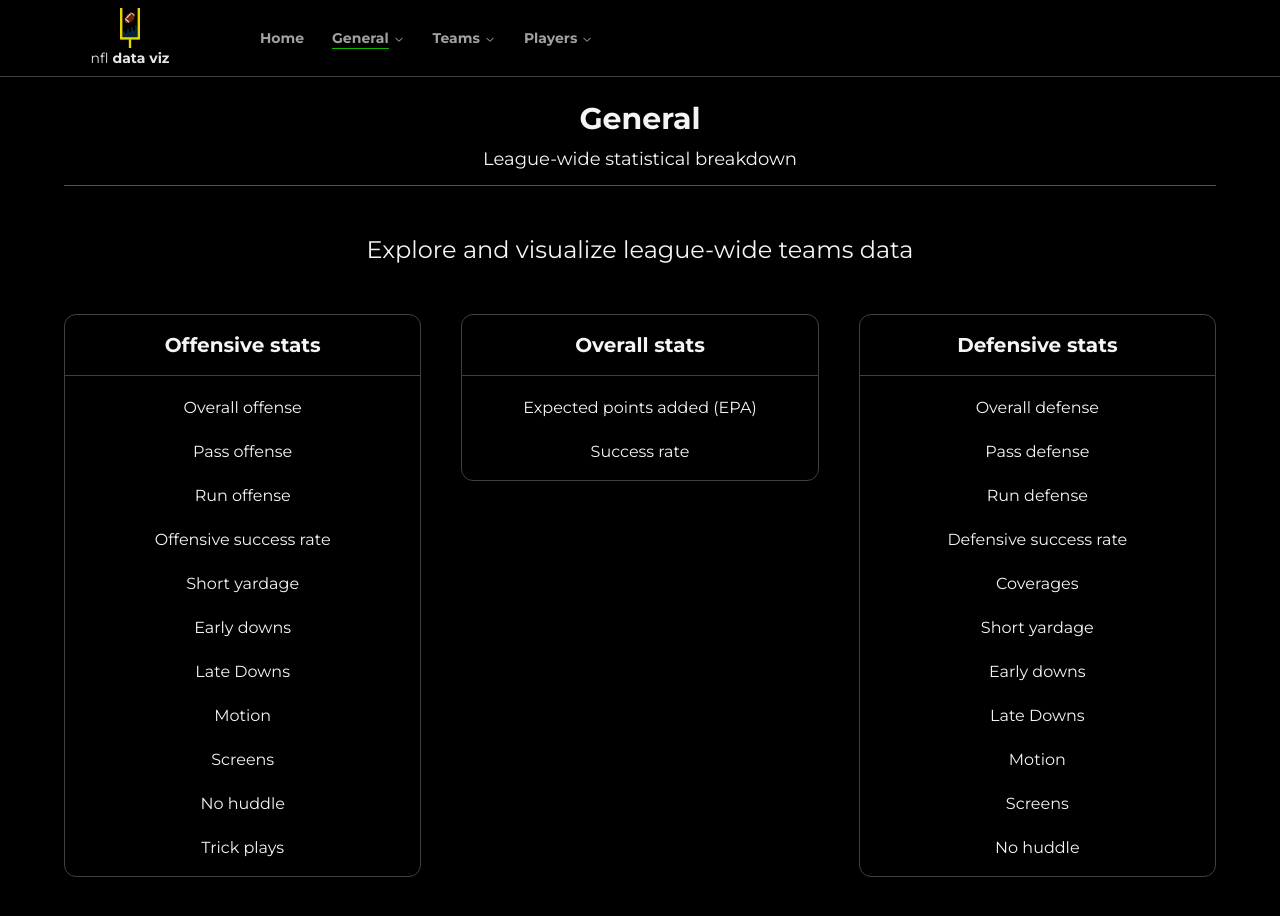
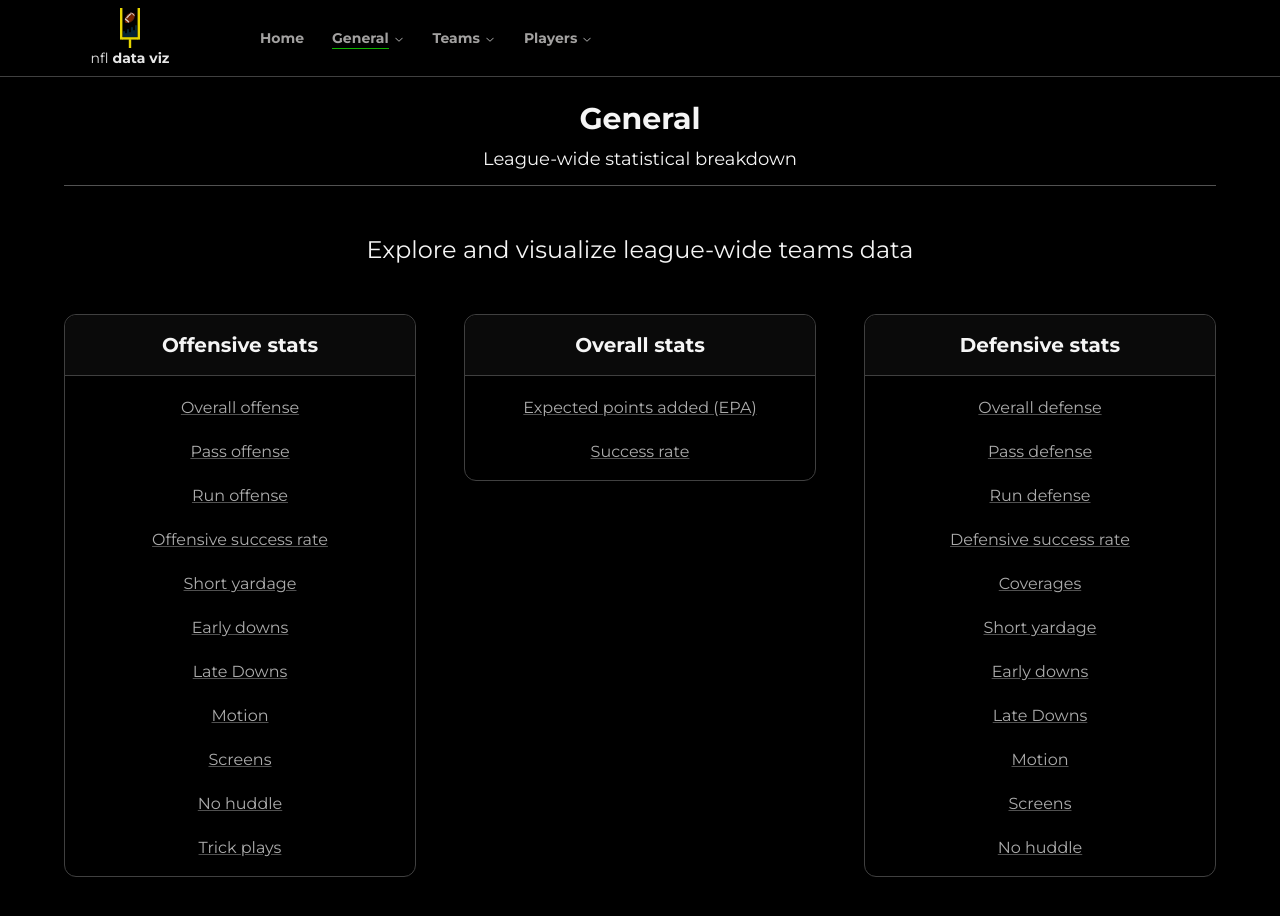
Before and after one commit to gama-gabriel/nfl-data-viz, a Next.js app: page /general in a window 1280 px wide. Shown: the top 916 px of the page. Before the commit the page ends 877 px from the top, so only its background shows below. Built offline with nearby package versions, Linux system fonts and the light colour scheme.

Commit message:
changed display of epa page

```diff
--- a/src/app/components/ScatterGraph.tsx
+++ b/src/app/components/ScatterGraph.tsx
@@ -17,7 +17,7 @@ import ChartDataLabels from "chartjs-plugin-datalabels";
 import annotationPlugin from "chartjs-plugin-annotation";
 import Img from "next/image";
 import { motion, useMotionValue } from "framer-motion";
-import logo from "../../../public/logo.svg";
+
 
 const MotionImage = motion(Img);
 ChartJS.register(LinearScale, PointElement, LineElement);
@@ -190,7 +190,6 @@ const ScatterGraph = ({ lista }) => {
         )}
       </div>
 
-      <div className="h-12"></div>
     </>
   );
 };
--- a/src/app/general/epa/page.tsx
+++ b/src/app/general/epa/page.tsx
@@ -201,21 +201,32 @@ const lista = [
 export default function Home() {
   return (
     <>
-      <div className='bg-neutral-900 w-3/4 rounded-lg h-96 mx-auto mt-10'></div>
-      <div>
-        <p className="font-bold text-xl mx-auto w-fit mt-10">EPA/play - 2023 season </p>
-        <p className="my-1 mx-auto w-fit">Data: nfl-verse</p>
+      <div className="grid flex-1 grid-cols-[16rem_minmax(0,1fr)] divide-x-[1px] divide-neutral-600">
+        <aside className="fixed-top-14 h-screen w-full">Texto</aside>
+        <div className="flex w-full flex-col items-center">
+          <div className="px-8 py-6">
+            <h1 className="text-4xl font-bold">EPA</h1>
+          </div>
+          <div className="flex w-full flex-col items-center gap-0">
+            <p className="mt-10 w-fit text-xl font-bold">
+              EPA/play - 2023 season{" "}
+            </p>
+            <p className="my-1 w-fit">Data: nfl-verse</p>
 
             <Suspense
               fallback={
-            <div className="aspect-video animate-pulse rounded-3xl bg-neutral-800/50 dark:bg-neutral-50/10  min-w-0 "></div>
+                <div className="aspect-video min-w-0 animate-pulse rounded-3xl bg-neutral-800/50  dark:bg-neutral-50/10 "></div>
               }
             >
               <ScatterGraph lista={lista} />
             </Suspense>
-        <p className=" text-sm my-1 mx-auto w-fit">Win probability: 0-100%; Win probability (vegas): 0-100%; Quarters: 1-4; </p>
+            <p className="w-fit text-sm">
+              Win probability: 0-100%; Win probability (vegas): 0-100%;
+              Quarters: 1-4;{" "}
+            </p>
           </div>
-
+        </div>
+      </div>
     </>
   );
 }
--- a/src/app/general/page.tsx
+++ b/src/app/general/page.tsx
@@ -73,31 +73,54 @@ export default function Home() {
         </motion.h3>
       </div>
       <div className="flex w-full flex-col items-center justify-center">
-        <h2 className="p-12 text-2xl">
+        <motion.h2
+          className="p-12 text-2xl"
+          initial={{ opacity: 0, x: -15 }}
+          animate={{
+            opacity: 1,
+            x: 0,
+            transition: { duration: 0.3, delay: 0.15 },
+          }}
+        >
           Explore and visualize league-wide teams data
-        </h2>
-        <div className="flex w-[90%] columns-3 items-start justify-center gap-10">
+        </motion.h2>
+        <div className="bg flex w-[90%] columns-3 items-start justify-center gap-12 pb-12 2xl:gap-24">
           {links.map((category) => (
-            <motion.ul
+            <motion.div
               key={category.label}
-              className="flex w-full flex-col items-center justify-center gap-5 rounded-xl border border-neutral-700 py-4 "
-              variants={{ rest: { opacity: 1, transition: { staggerChildren: 0.05, delay: 0.1 } } }}
-              initial='hidden'
+              className="flex w-full flex-col items-center justify-center gap-5 rounded-xl border border-neutral-700 pb-4"
+              variants={{
+                hidden: { opacity: 0 },
+                rest: {
+                  opacity: 1,
+                  transition: {
+                    staggerChildren: 0.1,
+                    delay: 0.4,
+                    delayChildren: 0.5,
+                  },
+                },
+              }}
+              initial="hidden"
               animate="rest"
             >
-              <h2 className="w-full border-b border-neutral-700 pb-4 text-center text-xl font-bold">
+              <h2 className="w-full rounded-t-xl border-b border-neutral-700 bg-neutral-950 py-4 text-center text-xl font-bold">
                 {category.label}
               </h2>
               {category.items.map((item) => (
-                <motion.li
+                <MotionLink
                   key={item.text}
-
-                  variants={{ hidden: { opacity: 0 }, rest: { opacity: 1 } }}
+                  href={`/general${category.ref}/${item.ref}`}
+                  variants={{
+                    hidden: { opacity: 0 },
+                    rest: { opacity: 0.7 },
+                  }}
+                  whileHover={{ opacity: 1 }}
+                  className="underline decoration-neutral-500 "
                 >
                   {item.text}
-                </motion.li>
+                </MotionLink>
               ))}
-            </motion.ul>
+            </motion.div>
           ))}
         </div>
       </div>
```
Lines whose indentation alone changed are shown as unchanged.
